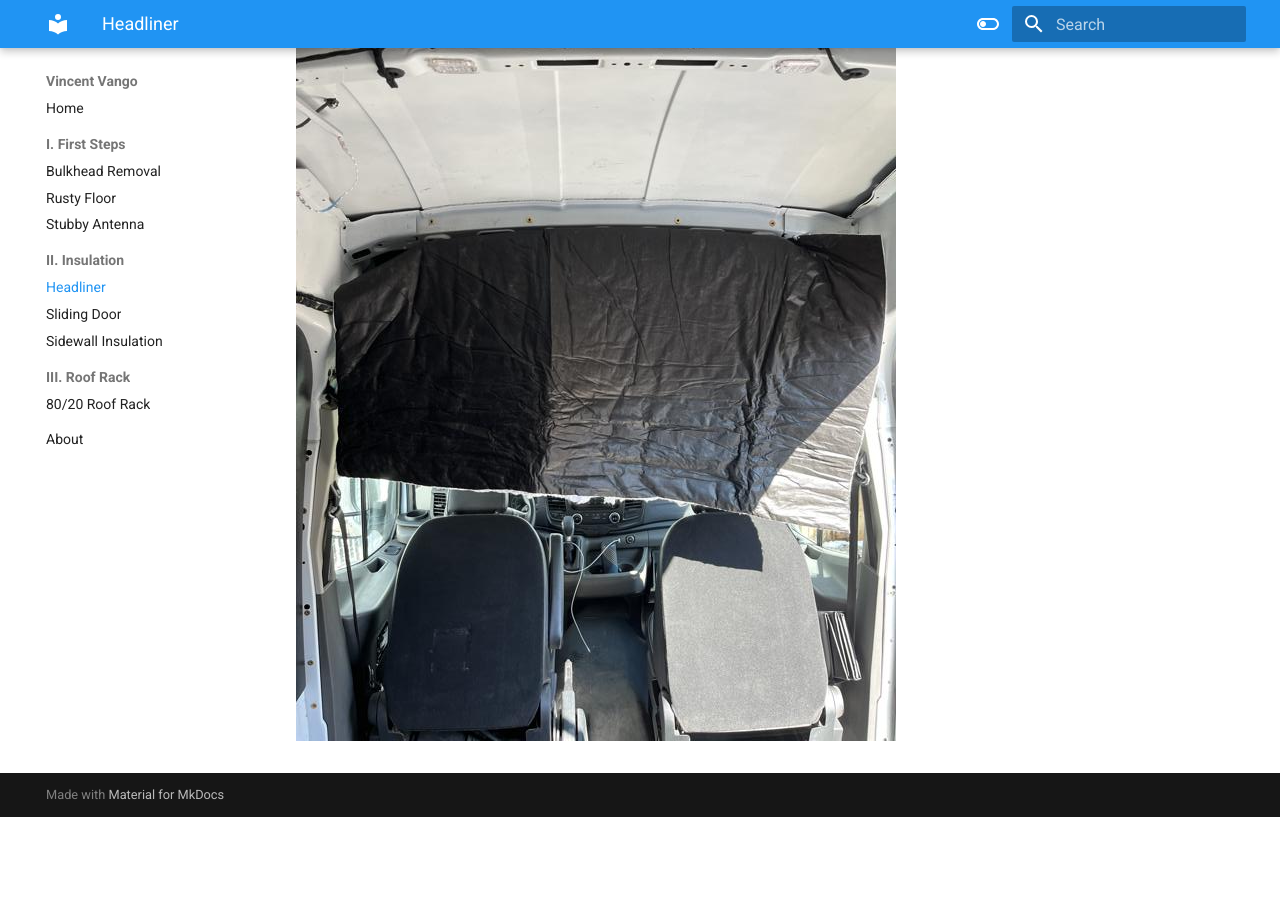
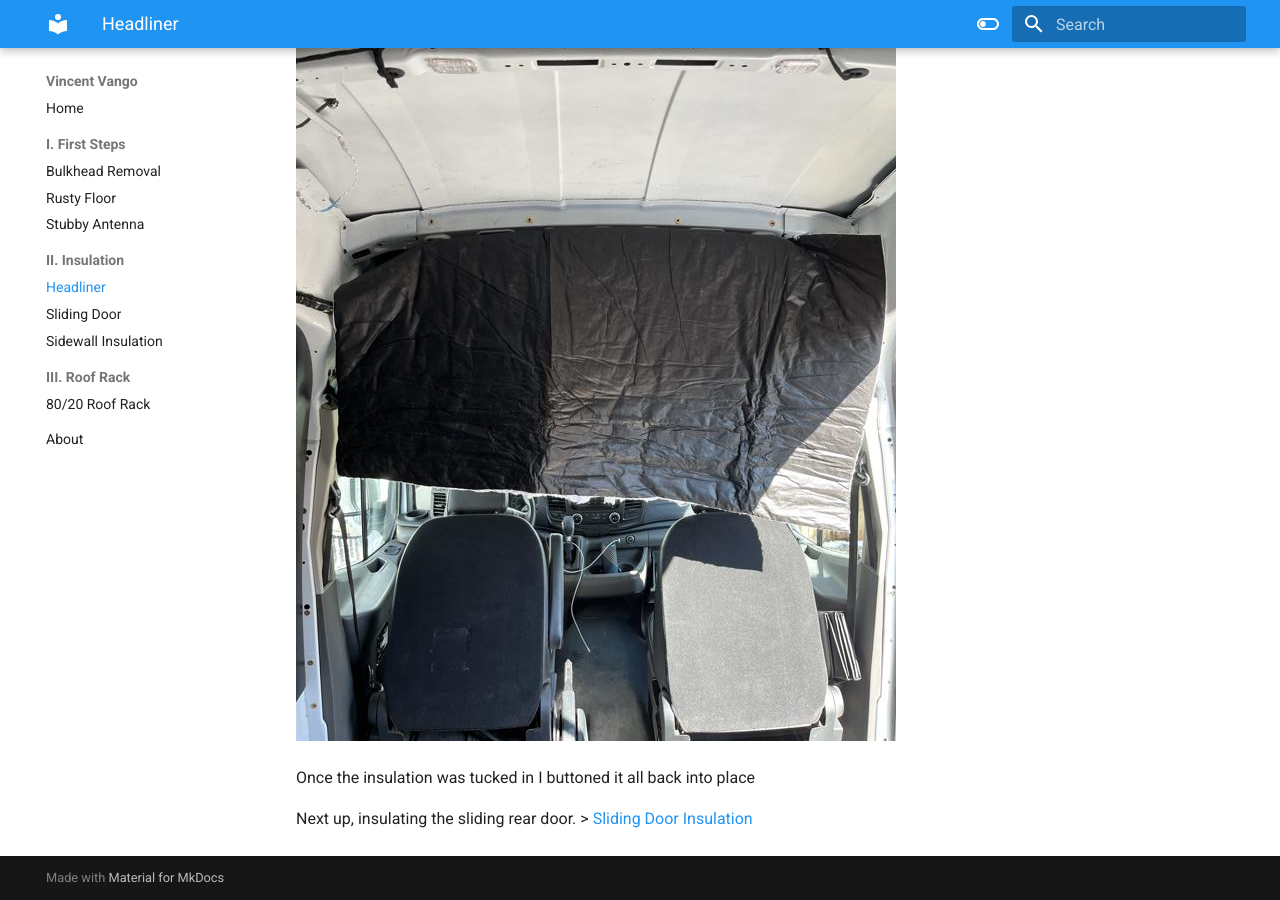
Before and after one commit to caseyjdavis/vango, an MkDocs documentation site: the page built from docs/headliner-insulation.md, in a window 1280 px wide and 900 px high, scrolled down 3648 px. Built offline with MkDocs 1.6.1 and Material for MkDocs 9.7.7, drawn with Linux system fonts in a browser that asks for light colours; before the commit the page ends 4465 px from its top, so only the background shows below that.

Commit message:
updated pages

```diff
--- a/docs/headliner-insulation.md
+++ b/docs/headliner-insulation.md
@@ -21,3 +21,7 @@ There are large cavities on either side of the headliner that need to be filled
 I measured and cut the thinsulation and started sliding it down into the edge of the windshield
 
 ![headliner insulation](assets/headliner-insulate-05.JPG)
+
+Once the insulation was tucked in I buttoned it all back into place
+
+Next up, insulating the sliding rear door. > [Sliding Door Insulation](slider-insulation.md)
```
Also changed, not shown: docs/8020-roof-rack.md (+2 -0 lines), docs/rusty-floor.md (+2 -0 lines), docs/stubby-antenna.md (+2 -0 lines).
